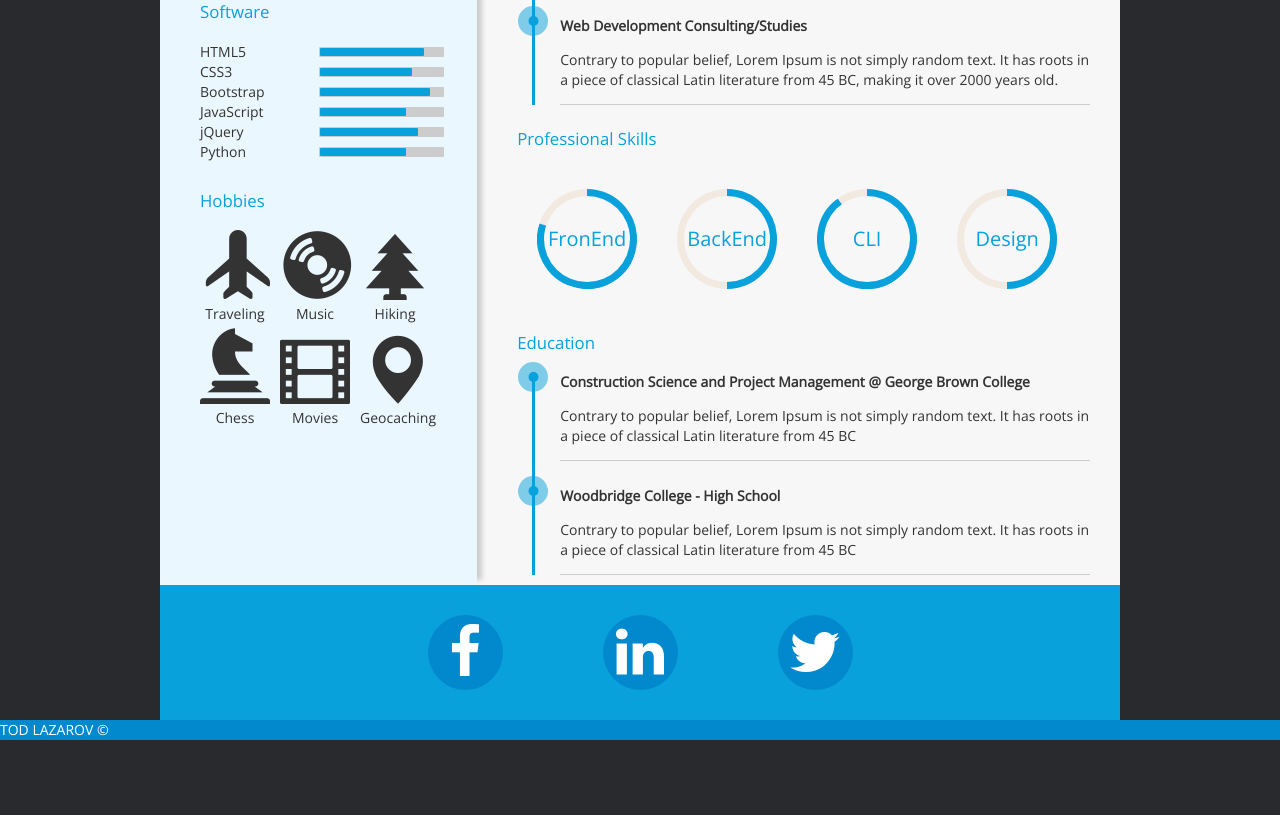
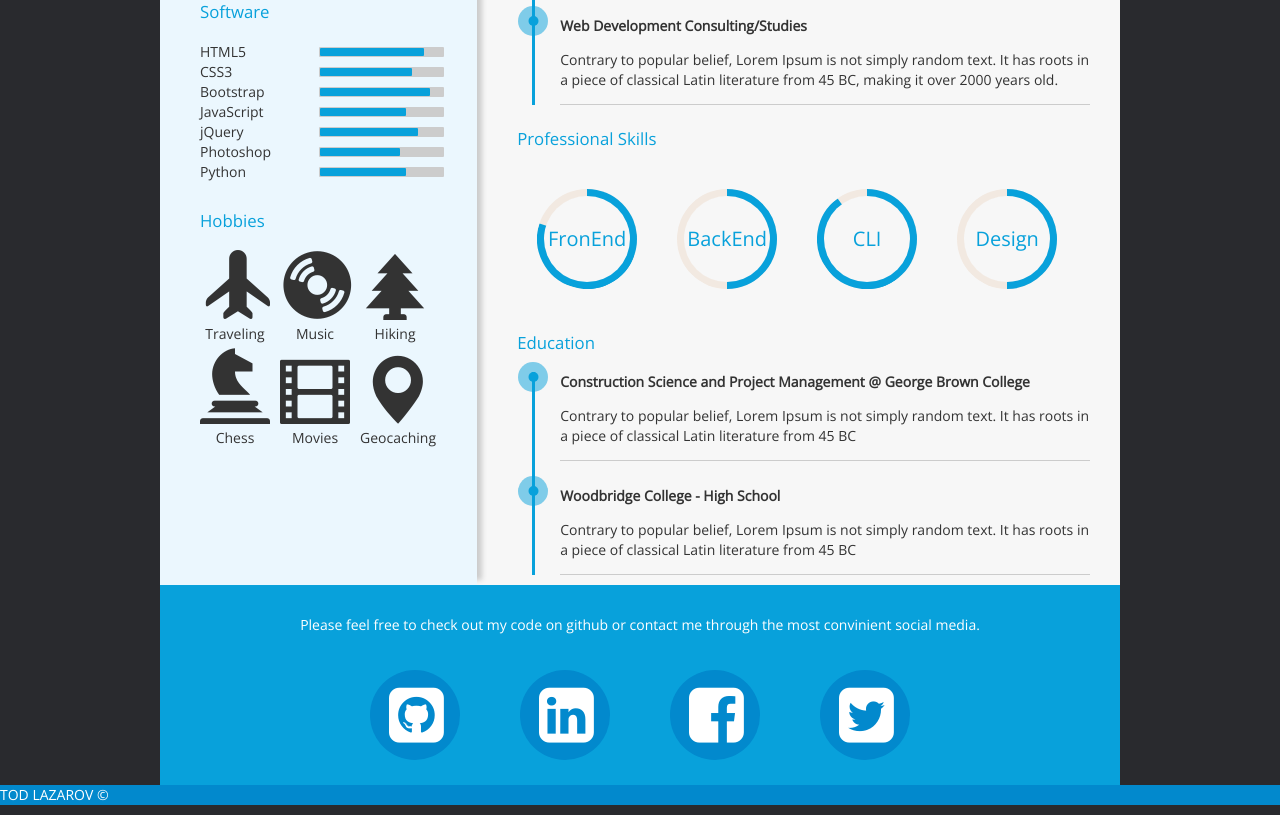
Before and after one commit to thermobeelearns/Portfolio, a plain HTML site: page resume.html in a window 1280 px wide. Shown: the part 529-1344 px from the top of the page. Before the commit the page ends 1279 px from the top, so only its background shows below. Drawn offline with nearby package versions, Linux system fonts and the light colour scheme.

Commit message:
Add github account to social media section and add font smoothing

```diff
--- a/css/styles.css
+++ b/css/styles.css
@@ -1,4 +1,9 @@
 /*General Styles*/
+
+html {
+  -webkit-font-smoothing: antialiased;
+  text-rendering: optimizeLegibility;
+}
 
 body {
   background-color: #292a2e;
@@ -303,6 +308,7 @@ main {
   background-color: #f7f7f7;
   content: " ";
 }
+
 .progress-circle span {
   position: absolute;
   line-height: 5em;
@@ -321,7 +327,9 @@ main {
   clip: rect(0, 5em, 5em, 2.5em);
 }
 
+
 /*when p>50, dont clip left half*/
+
 .progress-circle.over50 .left-half-clipper {
   clip: rect(auto, auto, auto, auto);
 }
@@ -344,6 +352,7 @@ main {
   border-radius: 50%;
   clip: rect(0, 5em, 5em, 2.5em);
 }
+
 .progress-circle:not(.over50) .first50-bar {
   display: none;
 }
@@ -351,18 +360,23 @@ main {
 .progress-circle.p50 .value-bar {
   transform: rotate(180deg);
 }
+
 .progress-circle.p60 .value-bar {
   transform: rotate(216deg);
 }
+
 .progress-circle.p70 .value-bar {
   transform: rotate(252deg);
 }
+
 .progress-circle.p80 .value-bar {
   transform: rotate(288deg);
 }
+
 .progress-circle.p90 .value-bar {
   transform: rotate(324deg);
 }
+
 
 /*Education Section Styles*/
 
@@ -381,21 +395,29 @@ main {
   background-color: #08a1db;
   width: 960px;
   margin: 0 auto;
+  color: #fff;
+  display: flex;
+  flex-direction: column;
+  align-items: center;
 }
 
-#social-media {
+#social-media p {
+  margin-top: 30px;
+}
+
+.social-media-container {
   display: flex;
   justify-content: center;
 }
 
 #social-media a {
   background-color: #0289cd;
-  width: 75px;
-  height: 75px;
+  width: 90px;
+  height: 90px;
   border-radius: 100%;
-  margin: 30px 50px;
-  text-align: center;
-  padding-top: 9px;
+  margin: 25px 30px;
+  font-size: 16px;
+  padding: 13px 0 0 19px;
 }
 
 #social-media a i {
--- a/resume.html
+++ b/resume.html
@@ -27,7 +27,7 @@
         <h2>Web Developer</h2>
       </div>
       <div class="title-img">
-        <img src="images/Tod_linkedIn_original.jpg" alt="">
+        <img src="images/todfinal.jpg" alt="">
       </div>
     </div>
   </header>
@@ -88,6 +88,10 @@
           <div>
             <dt>jQuery</dt>
             <dd><span style="width: 80%"></span></dd>
+          </div>
+          <div>
+            <dt>Photoshop</dt>
+            <dd><span style="width: 65%"></span></dd>
           </div>
           <div>
             <dt>Python</dt>
@@ -195,9 +199,13 @@
   </div>
 
   <div id="social-media">
-    <a href="https://www.facebook.com/tod.lazarov"><i class="fa fa-facebook fa-4x"></i></a>
-    <a href="https://www.linkedin.com/in/tod-lazarov/"><i class="fa fa-linkedin fa-4x"></i></a>
-    <a href="https://twitter.com/thermobee51"><i class="fa fa-twitter fa-4x"></i></a>
+    <p>Please feel free to check out my code on github or contact me through the most convinient social media.</p>
+    <div class="social-media-container">
+      <a href="https://github.com/thermobeelearns" target="_blank"><i class="fa fa-github-square fa-4x"></i></a>
+      <a href="https://www.linkedin.com/in/tod-lazarov/" target="_blank"><i class="fa fa-linkedin-square fa-4x"></i></a>
+      <a href="https://www.facebook.com/tod.lazarov" target="_blank"><i class="fa fa-facebook-square fa-4x"></i></a>
+      <a href="https://twitter.com/thermobee51" target="_blank"><i class="fa fa-twitter-square fa-4x"></i></a>
+    </div>
   </div>
 
   <footer>
```
Also changed, not shown: 3 other files.
